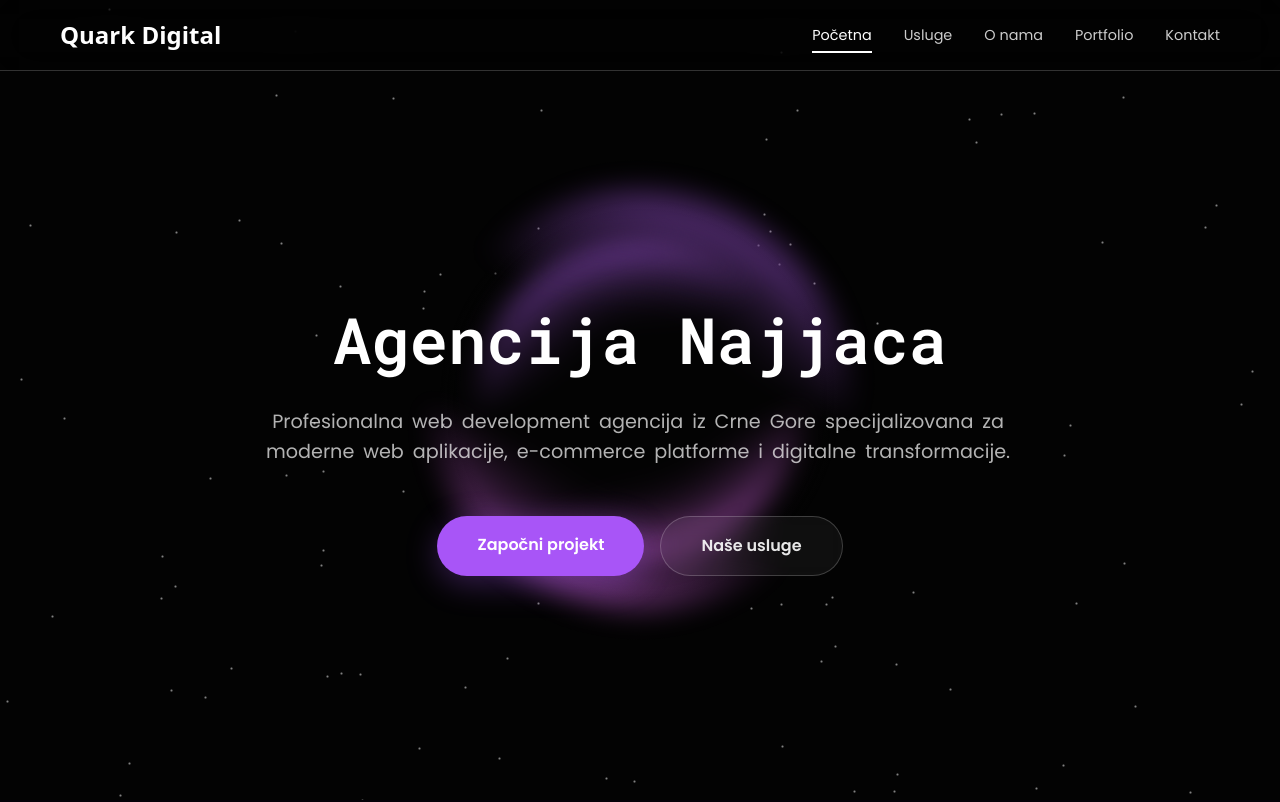
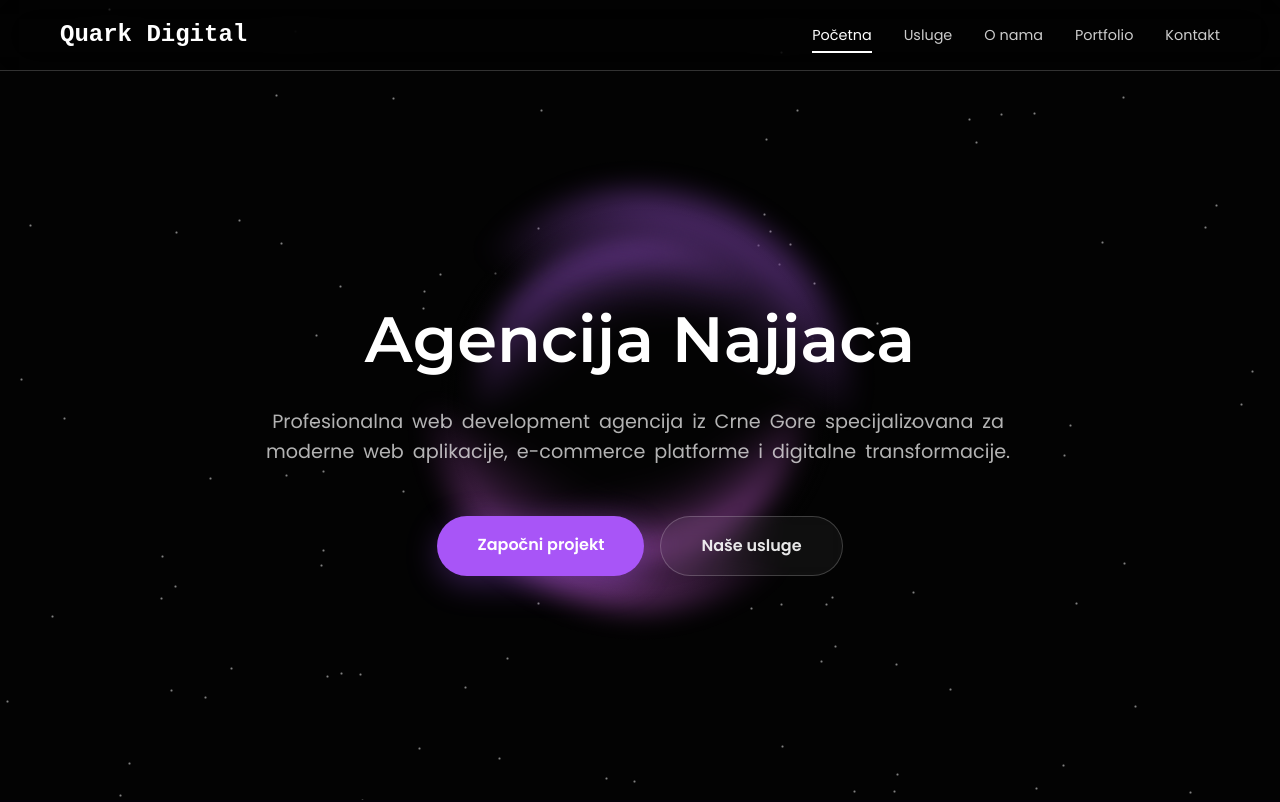
Before and after one commit to g-popovic/landing-page, a Next.js app: page / in a window 1280 px wide. Shown: the top 802 px of the page. Built offline with nearby package versions, Linux system fonts and the light colour scheme.

Commit message:
Update title font

```diff
--- a/src/app/globals.css
+++ b/src/app/globals.css
@@ -20,10 +20,10 @@ h3,
 h4,
 h5,
 h6 {
-	font-family: "Roboto Mono", monospace;
+	font-family: "Montserrat", monospace;
 
 	& * {
-		font-family: "Roboto Mono", monospace;
+		font-family: "Montserrat", monospace;
 	}
 }
 
--- a/src/app/layout.tsx
+++ b/src/app/layout.tsx
@@ -1,10 +1,10 @@
 import type { Metadata } from "next";
-import { Poppins, Roboto_Mono } from "next/font/google";
+import { Montserrat, Poppins } from "next/font/google";
 import "./globals.css";
 import "./globals.css";
 
 const poppins = Poppins({ subsets: ["latin"], weight: ["400", "500", "600", "700"] });
-const robotoMono = Roboto_Mono({ subsets: ["latin"], weight: ["400", "500", "600", "700"] });
+const montserrat = Montserrat({ subsets: ["latin"], weight: ["400", "500", "600", "700"] });
 
 export const metadata: Metadata = {
 	title: "Quark Digital - Web Development Agency Montenegro",
@@ -19,7 +19,7 @@ export default function RootLayout({
 }>) {
 	return (
 		<html lang='sr'>
-			<body className={`${poppins.className} ${robotoMono.className}`}>{children}</body>
+			<body className={`${poppins.className} ${montserrat.className}`}>{children}</body>
 		</html>
 	);
 }
--- a/src/components/Navigation.css
+++ b/src/components/Navigation.css
@@ -36,6 +36,7 @@
 	text-decoration: none;
 	font-family: ui-sans-serif, system-ui, sans-serif, "Apple Color Emoji", "Segoe UI Emoji",
 		"Segoe UI Symbol", "Noto Color Emoji";
+	font-family: "Roboto Mono", monospace;
 }
 
 .nav-logo a:hover {
```
